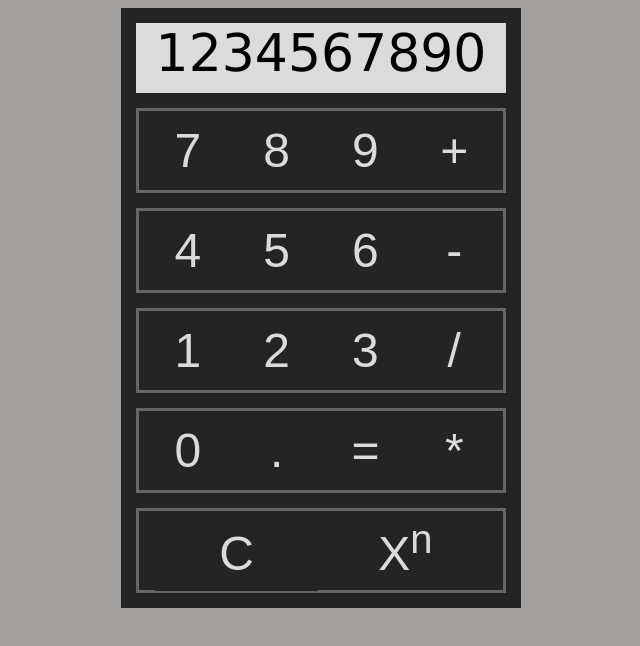
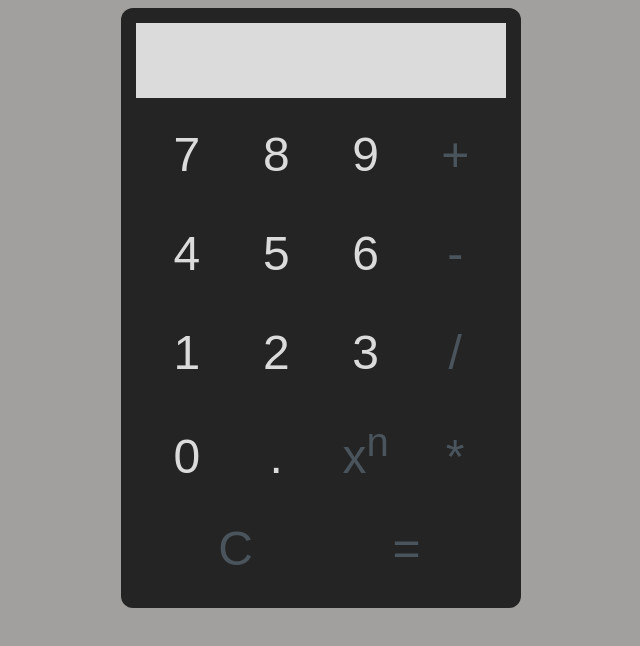
Before and after one commit to JustinTheDev/Calculator, a plain HTML site: page index.html in a window 1280 px wide. Shown: the whole page, without its empty margins (319-959 px from the left). Drawn offline with Linux system fonts and the light colour scheme.

Commit message:
made some visual changes, started working on the js, able to get buttons, display single buttons in the display

```diff
--- a/index.html
+++ b/index.html
@@ -3,39 +3,40 @@
     <head>
         <meta charset="UTF-8">
         <title>Calculator</title>
-        <script src="script.js"></script>
+        <script src="script.js" defer></script>
         <link rel="stylesheet" type="text/css" href="styles.css">
+        <link rel="stylesheet" href="https://fonts.googleapis.com/css?family=Orbitron">
     </head>
     <body>
         <div id="container">
-            <div id="display">1234567890</div>
+            <div id="display"></div>
             <div class="row">
-                <button class="input">7</button>
-                <button class="input">8</button>
-                <button class="input">9</button>
-                <button class="input">+</button>
+                <button id = "btn" class="input">7</button>
+                <button id = "btn" class="input">8</button>
+                <button id = "btn" class="input">9</button>
+                <button id = "btn" class="input op">+</button>
             </div>
             <div class="row">
-                <button class="input">4</button>
-                <button class="input">5</button>
-                <button class="input">6</button>
-                <button class="input">-</button>
+                <button id = "btn" class="input">4</button>
+                <button id = "btn" class="input">5</button>
+                <button id = "btn" class="input">6</button>
+                <button id = "btn" class="input op">-</button>
             </div>
             <div class="row">
-                <button class="input">1</button>
-                <button class="input">2</button>
-                <button class="input">3</button>
-                <button class="input">/</button>
+                <button id = "btn" class="input">1</button>
+                <button id = "btn" class="input">2</button>
+                <button id = "btn" class="input">3</button>
+                <button id = "btn" class="input op">/</button>
             </div>
             <div class="row">
-                <button class="input">0</button>
-                <button class="input">.</button>
-                <button class="input">=</button>
-                <button class="input">*</button>
+                <button id = "btn" class="input">0</button>
+                <button id = "btn" class="input">.</button>
+                <button id = "btn" class="input op">x<sup>n</sup></button>
+                <button id = "btn" class="input op">*</button>
             </div>
             <div class="row">
-                <button class="input2">C</button>
-                <button class="input2">X<sup>n</sup></button>
+                <button id = "btn" class="input2 op">C</button>
+                <button id = "btn" class="input2 op">=</button>
             </div>
         </div>
     </body>
--- a/script.js
+++ b/script.js
@@ -0,0 +1,45 @@
+function add(num1, num2)
+{
+    console.log("add " + num1 + " and " + num2);
+}
+function subtract(num1, num2)
+{
+    console.log("subtract " + num1 + " and " + num2);
+}
+function multiply(num1, num2)
+{
+    console.log("multiply " + num1 + " and " + num2);
+}
+function divide(num1, num2)
+{
+    console.log("divide " + num1 + " and " + num2);
+}
+function operate(equation)
+{
+    switch(equation[1])
+    {
+        case "+":
+            break;
+        case "-":
+            break;
+        case "/":
+            break;
+        case "*":
+            break;
+        case "^":
+            break;
+    }
+}
+function getButtonDown(btn)
+{
+    let displayText = document.getElementById("display");
+    displayText.innerText = btn;
+}
+
+let btns = document.querySelectorAll("#btn");
+
+btns.forEach(function(i){
+    i.addEventListener('click', function(){
+        getButtonDown(i.innerText);
+    });
+});
--- a/styles.css
+++ b/styles.css
@@ -1,5 +1,5 @@
 body{
-    font-family: 'Lucida Sans', 'Lucida Sans Regular', 'Lucida Grande', 'Lucida Sans Unicode', Geneva, Verdana, sans-serif;
+    font-family: 'Orbitron', sans-serif;
     background-color: rgb(161, 160, 159);
 }
 #container{
@@ -8,6 +8,7 @@ body{
     align-content: center;
     margin:auto;
     justify-content: space-between;
+    border-radius: 12px;
     background-color: rgb(36, 36, 36);
     height: 600px;
     width:400px;
@@ -17,9 +18,9 @@ body{
     min-width: 370px;
     height: 80px;
     background-color: rgb(219, 219, 219) ;
-    text-align:center;
+    text-align:right;
     top:50%;
-    font-size: 52px;
+    font-size: 45px;
 }
 .operators{
     display:flex;
@@ -27,8 +28,6 @@ body{
 
 }
 .row{
-    border-style:solid;
-    border-color:rgb(102, 102, 102);
     margin-left: 15px;
     margin-right: 15px;
     margin-bottom: 15px;
@@ -53,6 +52,8 @@ body{
     padding:0px;
     font-size:48px;
     background-color:rgb(36, 36, 36);
-    color:rgb(219, 219, 219);
     border-style: none;
 }
+.op{
+    color: rgb(73, 84, 92);
+}
```
